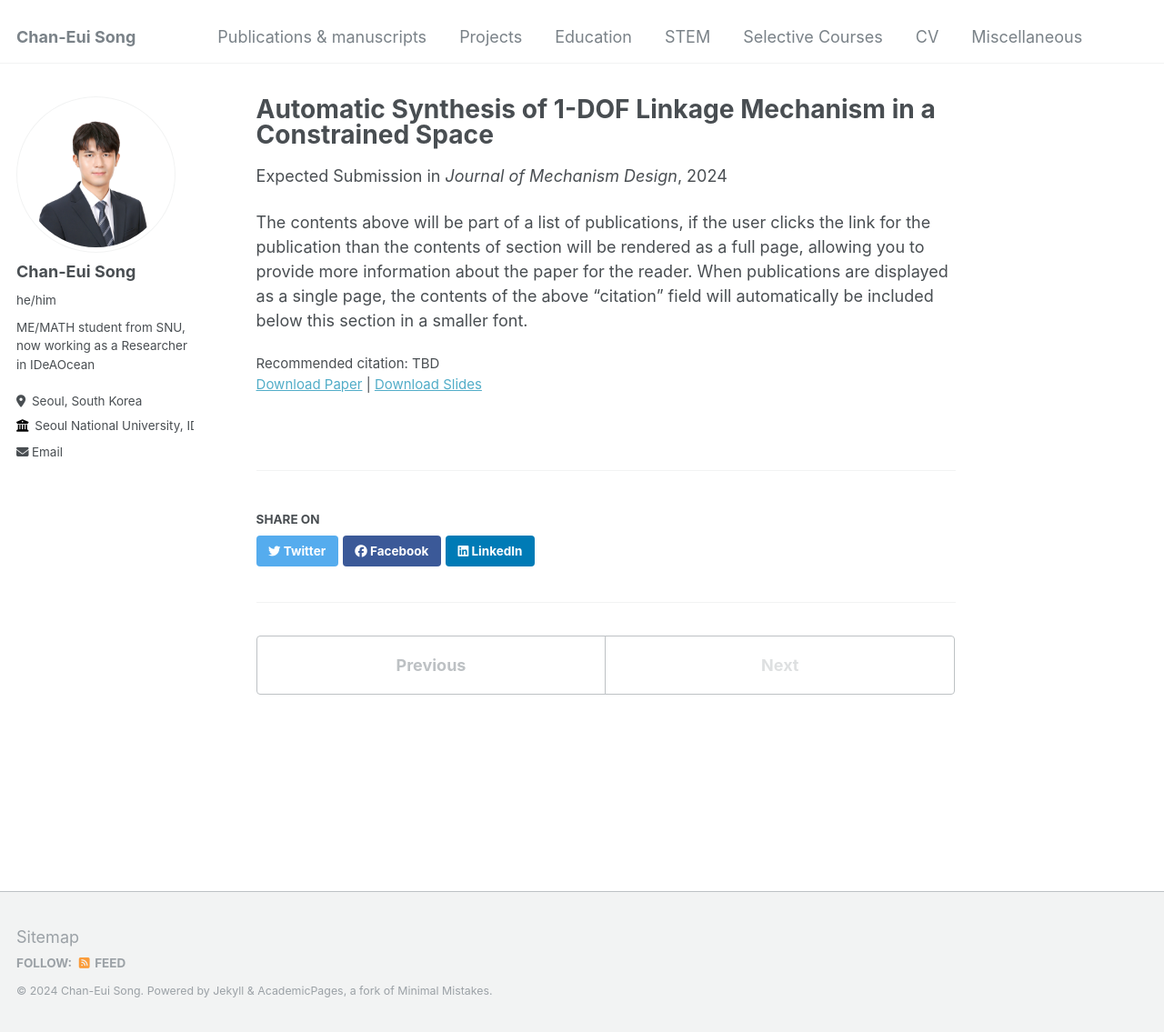
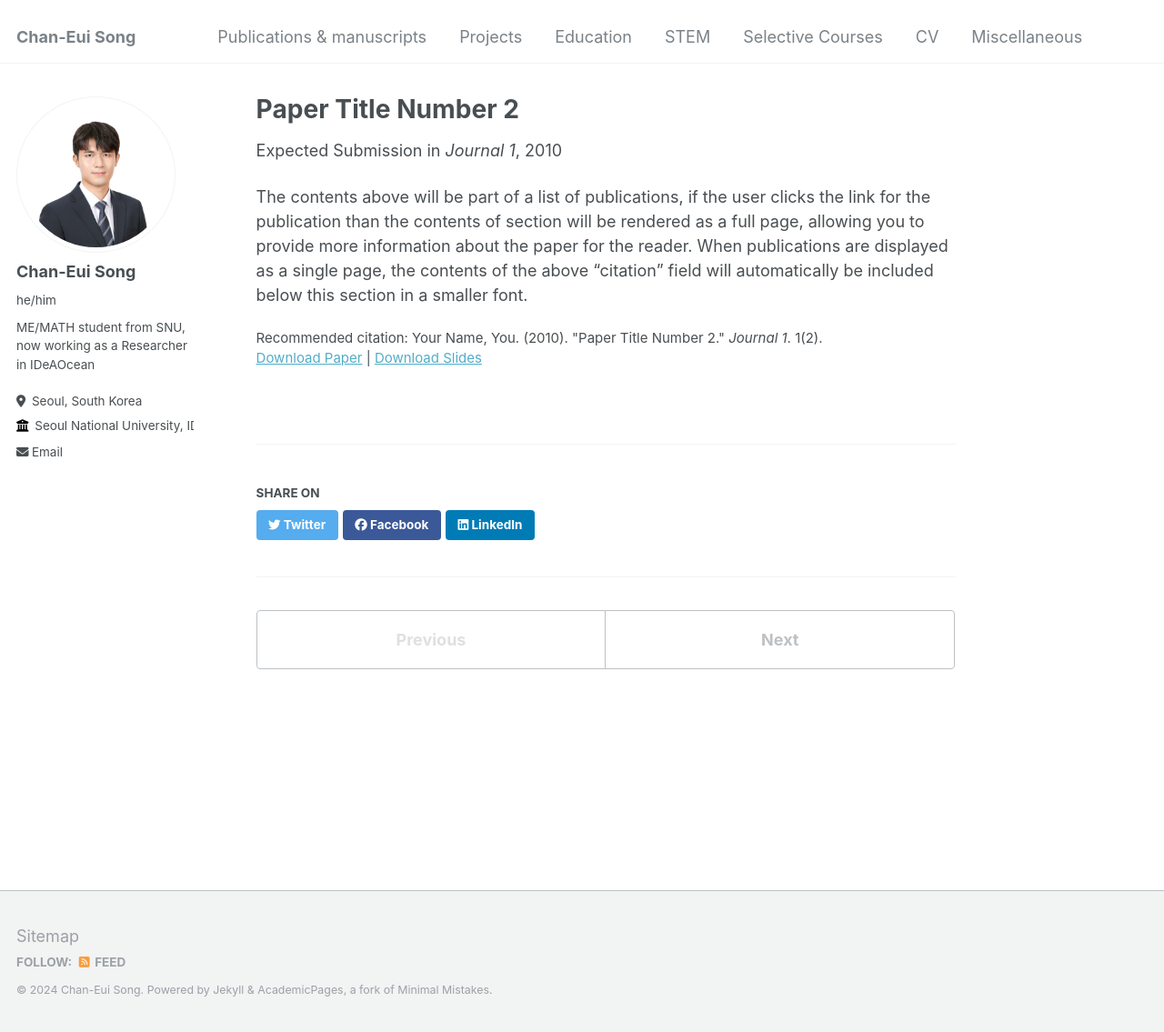
Before and after one commit to cksdml1014/chanisong, a Jekyll site: the page built from _publications/2010-10-01-paper-title-number-2.md, in a window 1280 px wide and 1135 px high. Shown: the whole window at 91% size. Built offline with Jekyll 4.4.1, drawn with Linux system fonts in a browser that asks for light colours.

Commit message:
Update 2010-10-01-paper-title-number-2.md

```diff
--- a/_publications/2010-10-01-paper-title-number-2.md
+++ b/_publications/2010-10-01-paper-title-number-2.md
@@ -1,12 +1,13 @@
 ---
-title: "Automatic Synthesis of 1-DOF Linkage Mechanism in a Constrained Space"
+title: "Paper Title Number 2"
 collection: publications
-permalink: /publication/2009-10-01-paper-title-number-1
-excerpt: 'This paper is about the number 1. The number 2 is left for future work.'
-date: 2024-11-01
-venue: 'Journal of Mechanism Design'
-slidesurl: 'http://academicpages.github.io/files/slides1.pdf'
-paperurl: 'http://academicpages.github.io/files/paper1.pdf'
-citation: 'TBD'
+permalink: /publication/2010-10-01-paper-title-number-2
+excerpt: 'This paper is about the number 2. The number 3 is left for future work.'
+date: 2010-10-01
+venue: 'Journal 1'
+slidesurl: 'http://academicpages.github.io/files/slides2.pdf'
+paperurl: 'http://academicpages.github.io/files/paper2.pdf'
+citation: 'Your Name, You. (2010). &quot;Paper Title Number 2.&quot; <i>Journal 1</i>. 1(2).'
 ---
+
 The contents above will be part of a list of publications, if the user clicks the link for the publication than the contents of section will be rendered as a full page, allowing you to provide more information about the paper for the reader. When publications are displayed as a single page, the contents of the above "citation" field will automatically be included below this section in a smaller font.
```
